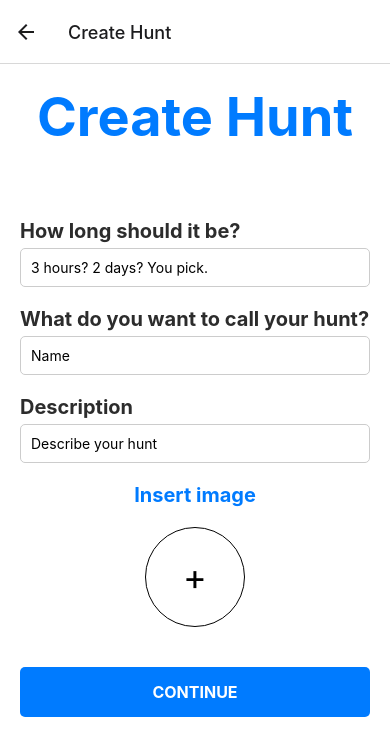
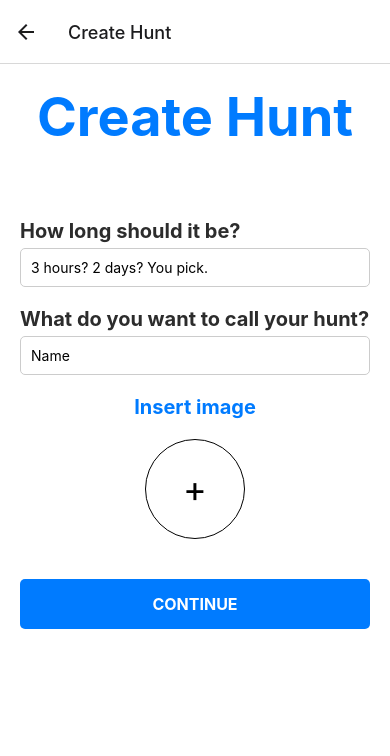
Before and after one commit to Fannynystrom/Hunt, a React Native app: screen /CreateHunt in a window 390 px wide. Shown: the top 756 px of the page. Built offline with nearby package versions, Linux system fonts and the light colour scheme; no server answers.

Commit message:
removed description from createhunt

```diff
--- a/screens/Hunt/CreateHuntScreen.js
+++ b/screens/Hunt/CreateHuntScreen.js
@@ -58,13 +58,7 @@ const CreateHuntScreen = ({ navigation }) => {
         onChangeText={setTitle}
       />
 
-      <Text style={styles.inputLabel}>Description</Text>
-      <TextInput
-        style={styles.input}
-        placeholder="Describe your hunt"
-        value={description}
-        onChangeText={setDescription}
-      />
+
 
       <Text style={styles.imageLabel}>Insert image</Text>
       <Pressable style={styles.imageContainer} onPress={handleChoosePhoto}>
```
